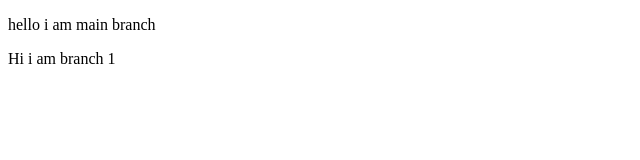
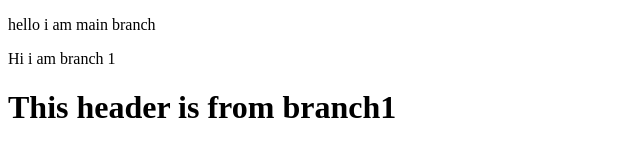
Before and after one commit to HarivaradarajaKV/Local_To_remote, a plain HTML site: page index.html in a window 1280 px wide. Shown: the whole page, without its empty margins (0-640 px from the left). Drawn offline with Linux system fonts and the light colour scheme.

Commit message:
Added h1 tag in branch1

```diff
--- a/index.html
+++ b/index.html
@@ -11,5 +11,7 @@
 
     <p>Hi i am branch 1</p>
 
+    <h1> This header is from branch1</h1>
+
 </body>
 </html>
```
